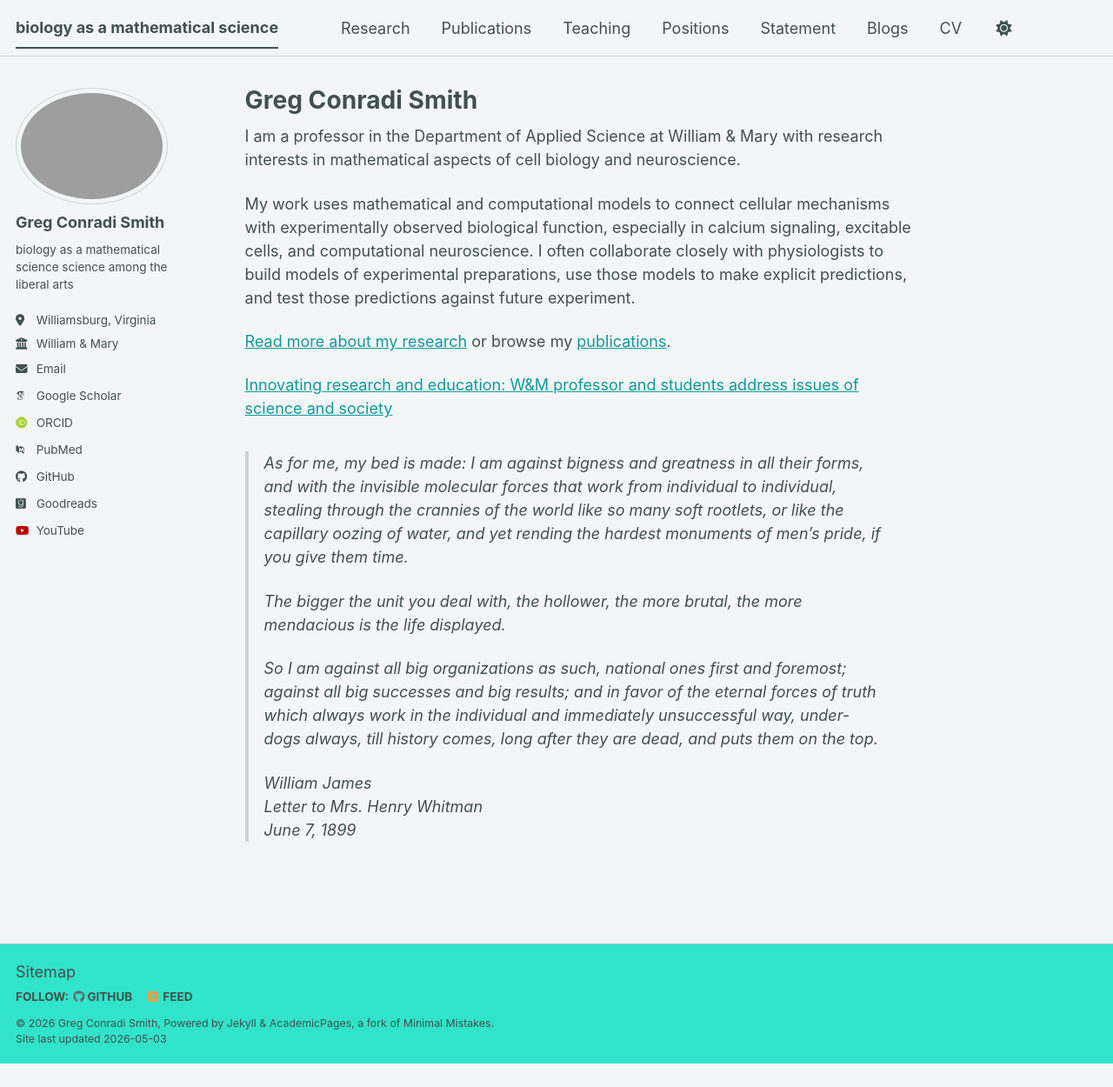
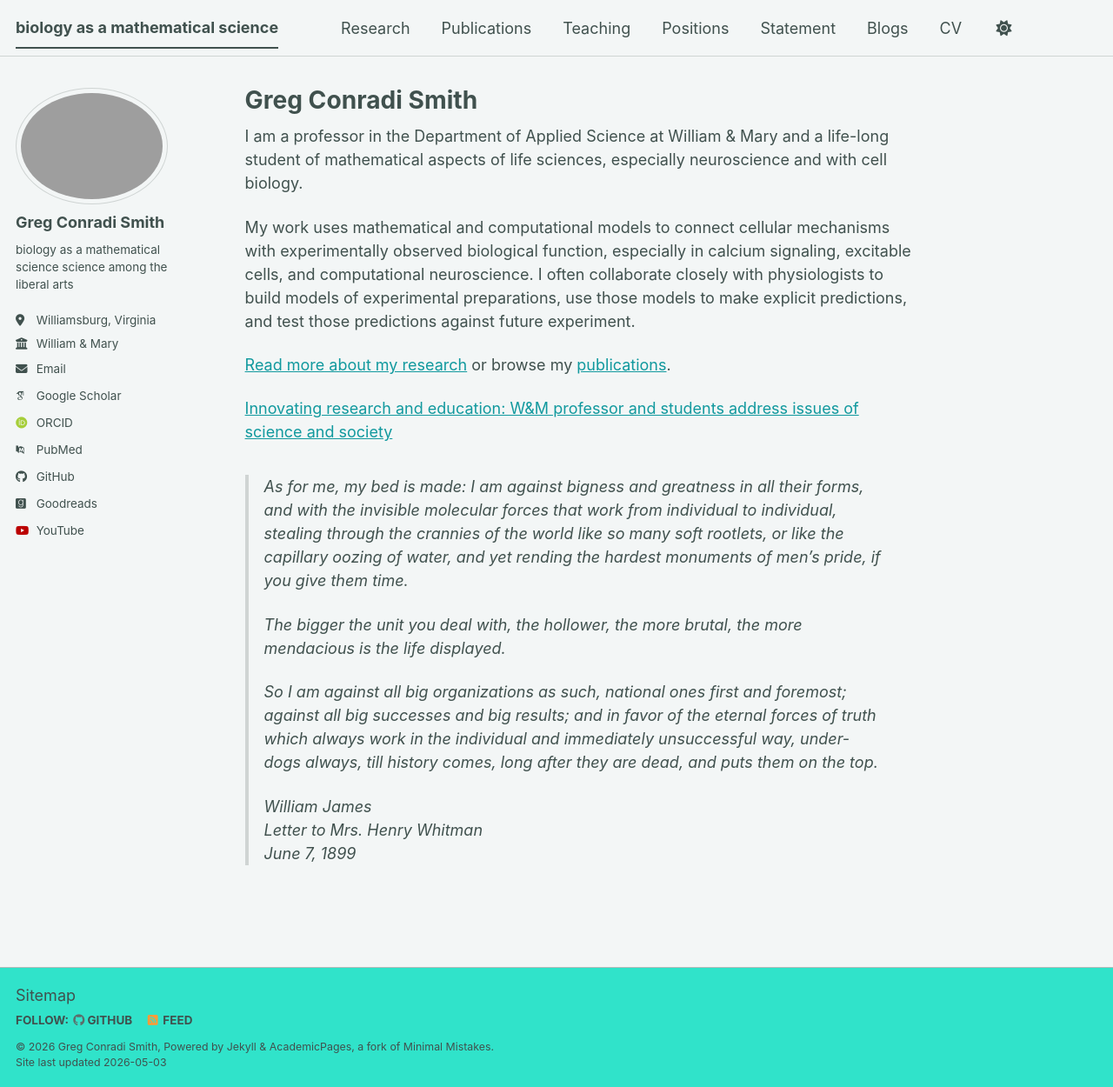
Before and after one commit to gregconradismith/gregconradismith.github.io, a Jekyll site: the page built from _pages/about.md, in a window 1280 px wide and 1250 px high. Shown: the whole window at 87% size. Built offline with Jekyll 4.4.1, drawn with Linux system fonts in a browser that asks for light colours; some web fonts are replaced; a script bundle is joined from its source files by our own code; library files that are not in the unit come from our copies.

Commit message:
Update professor's introduction in about.md
Revised introduction to include lifelong learning and clarify research interests.

```diff
--- a/_pages/about.md
+++ b/_pages/about.md
@@ -7,7 +7,7 @@ redirect_from:
   - /about.html
 ---
 
-I am a professor in the Department of Applied Science at William & Mary with research interests in mathematical aspects of cell biology and neuroscience.
+I am a professor in the Department of Applied Science at William & Mary and a life-long student of mathematical aspects of life sciences, especially neuroscience and with cell biology.
 
 My work uses mathematical and computational models to connect cellular mechanisms with experimentally observed biological function, especially in calcium signaling, excitable cells, and computational neuroscience. I often collaborate closely with physiologists to build models of experimental preparations, use those models to make explicit predictions, and test those predictions against future experiment.
 
```
